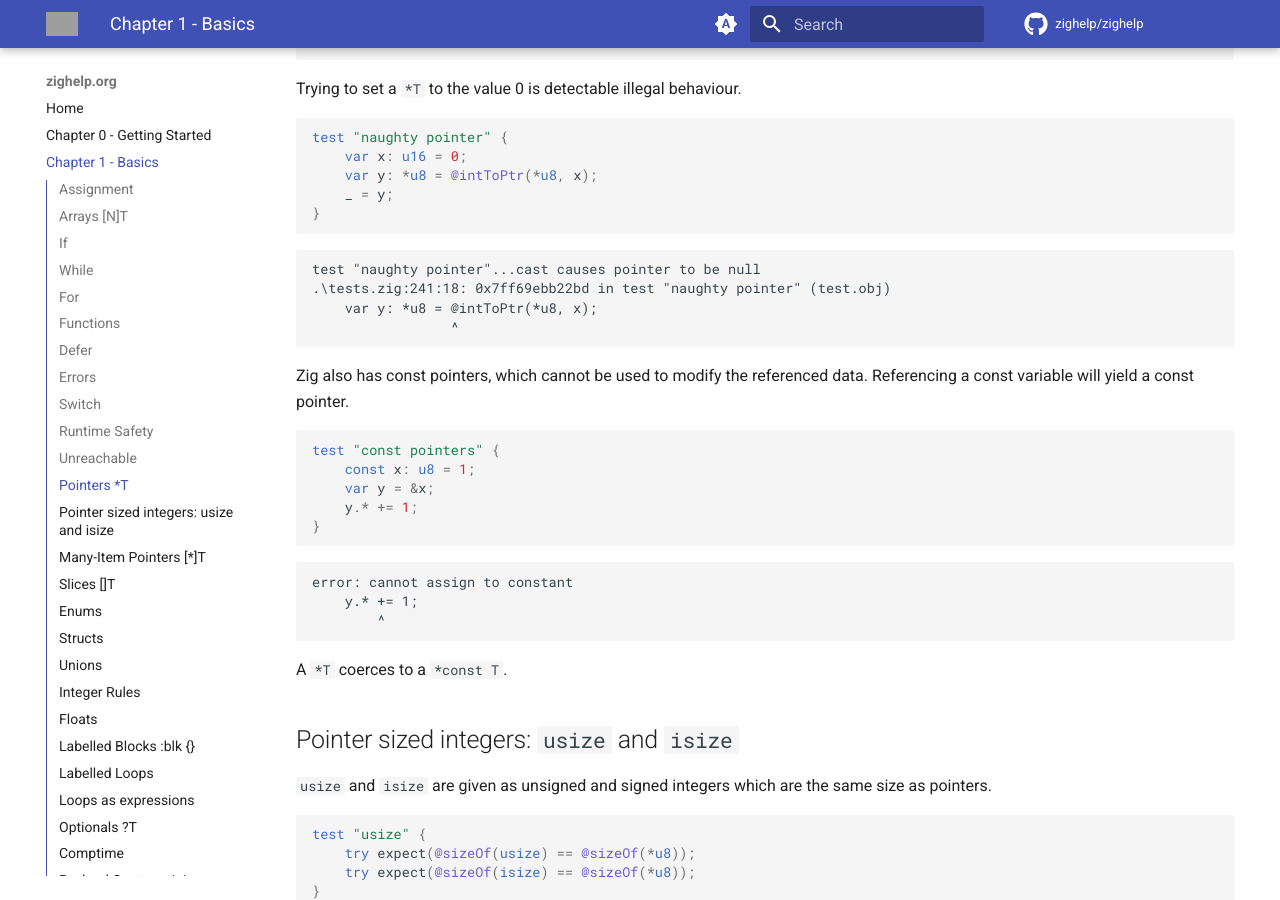
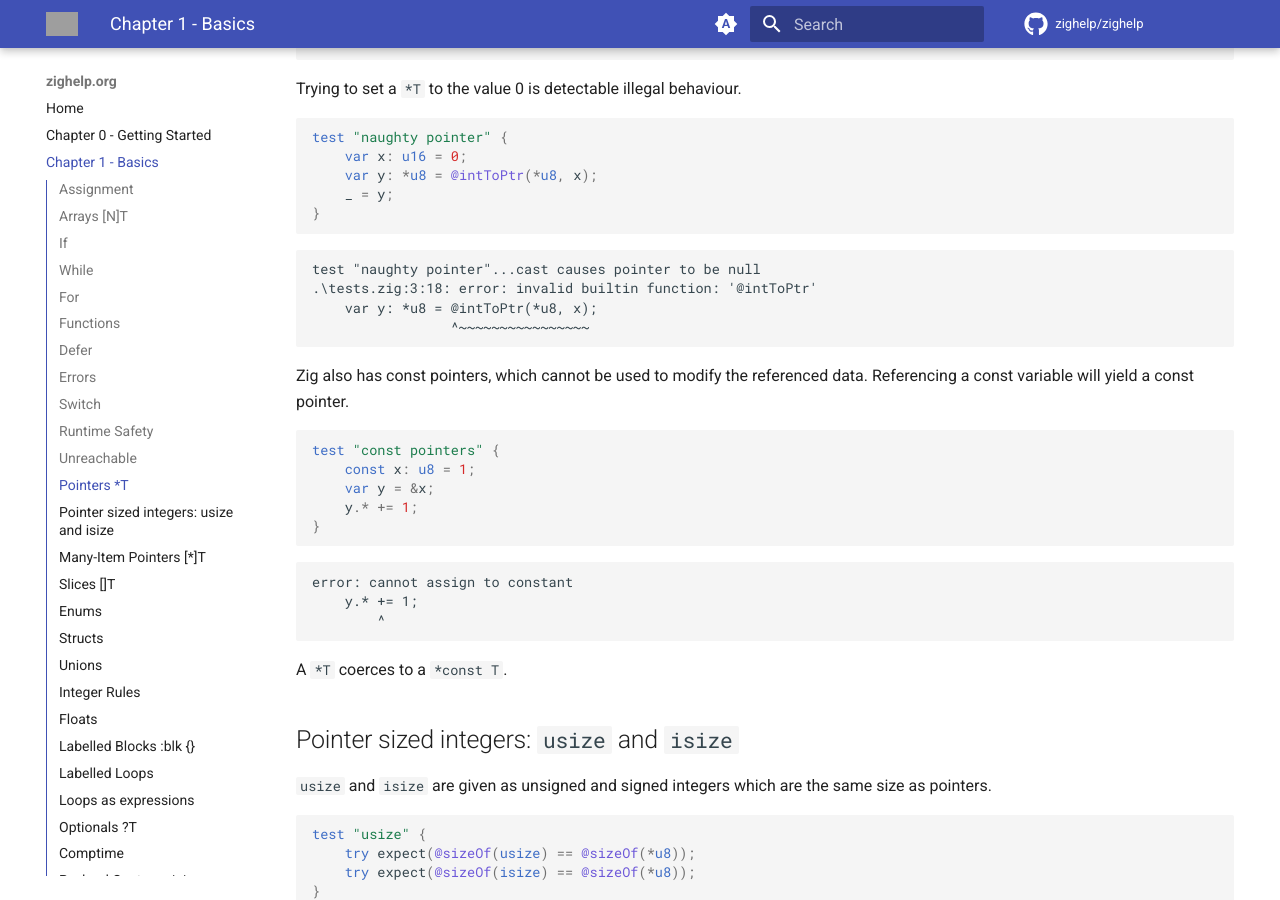
Before and after one commit to Sobeston/zig.guide, an MkDocs documentation site: the page built from docs/chapter-1.md, in a window 1280 px wide and 900 px high, scrolled down 9603 px. Built offline with MkDocs 1.6.1 and Material for MkDocs 9.7.7, drawn with Linux system fonts in a browser that asks for light colours; comment, search, counter and statistics services are not loaded; grey boxes are pictures that could not be loaded.

Commit message:
Update naughty pointer error out

````diff
--- a/docs/chapter-1.md
+++ b/docs/chapter-1.md
@@ -484,9 +484,9 @@ test "naughty pointer" {
 ```
 ```
 test "naughty pointer"...cast causes pointer to be null
-.\tests.zig:241:18: 0x7ff69ebb22bd in test "naughty pointer" (test.obj)
+.\tests.zig:3:18: error: invalid builtin function: '@intToPtr'
     var y: *u8 = @intToPtr(*u8, x);
-                 ^
+                 ^~~~~~~~~~~~~~~~~
 ```
 
 Zig also has const pointers, which cannot be used to modify the referenced data. Referencing a const variable will yield a const pointer.
````
